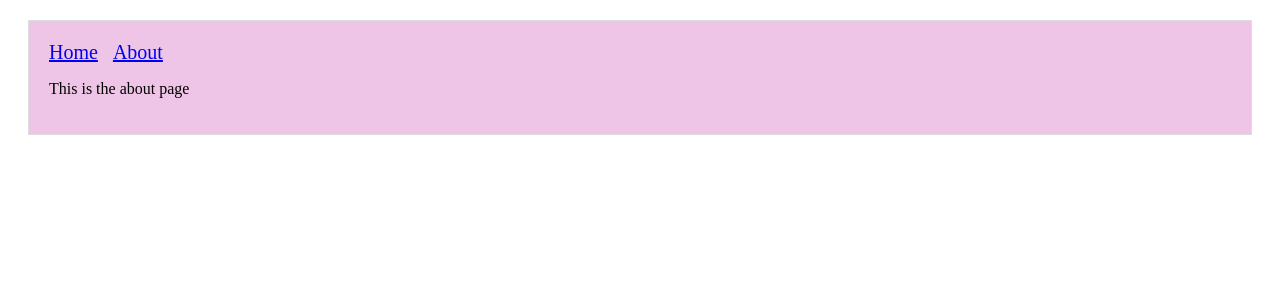
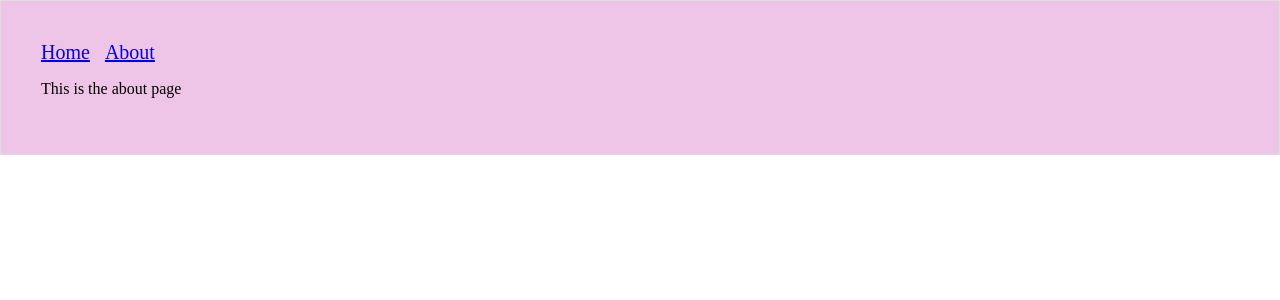
Before and after one commit to Munchyy/next, a Next.js app: page /about in a window 1280 px wide. Shown: the top 300 px of the page. Built offline with nearby package versions, Linux system fonts and the light colour scheme.

Commit message:
fixed up prod and css

```diff
--- a/components/Layout.js
+++ b/components/Layout.js
@@ -1,9 +1,9 @@
 import PropTypes from 'prop-types';
 import Header from './Header';
+import '../css/style.css';
 
 const layoutStyle = {
-  margin: 20,
-  padding: 20,
+  padding: 40,
   border: '1px solid #DDD',
   backgroundColor: 'rgb(238, 197, 230)',
 };
--- a/package.json
+++ b/package.json
@@ -7,7 +7,7 @@
   "scripts": {
     "dev": "node server.js",
     "build": "next build",
-    "start": "next start"
+    "start": "NODE_ENV=production node server"
   },
   "dependencies": {
     "@zeit/next-css": "^1.0.1",
--- a/pages/index.js
+++ b/pages/index.js
@@ -2,7 +2,6 @@ import Link from 'next/link';
 import PropTypes from 'prop-types';
 import axios from 'axios';
 import Layout from '../components/Layout';
-import '../css/style.css';
 
 const Index = ({ shows }) => (
   <Layout>
--- a/server.js
+++ b/server.js
@@ -3,6 +3,7 @@ const express = require('express');
 const next = require('next');
 
 const dev = process.env.NODE_ENV !== 'production';
+console.log(dev ? 'In dev mode' : 'In production mode');
 const app = next({ dev });
 const handle = app.getRequestHandler();
 
@@ -19,9 +20,9 @@ app
 
     server.get('*', (req, res) => handle(req, res));
 
-    server.listen(3000, (err) => {
+    server.listen(8080, (err) => {
       if (err) throw err;
-      console.log('> listening on port 3000...');
+      console.log('> listening on port 8080...');
     });
   })
   .catch((ex) => {
```
